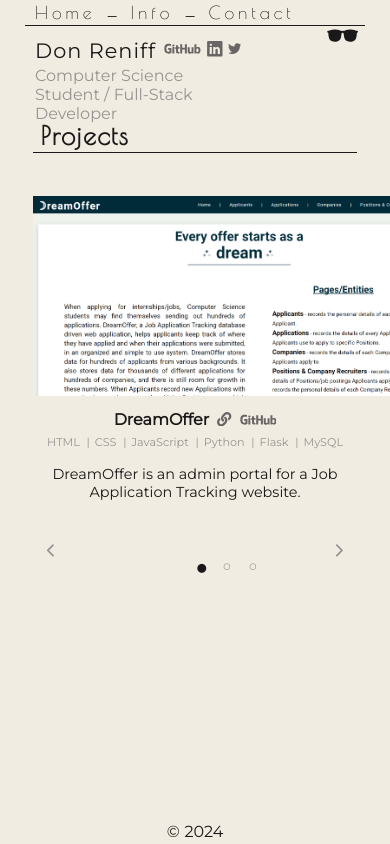
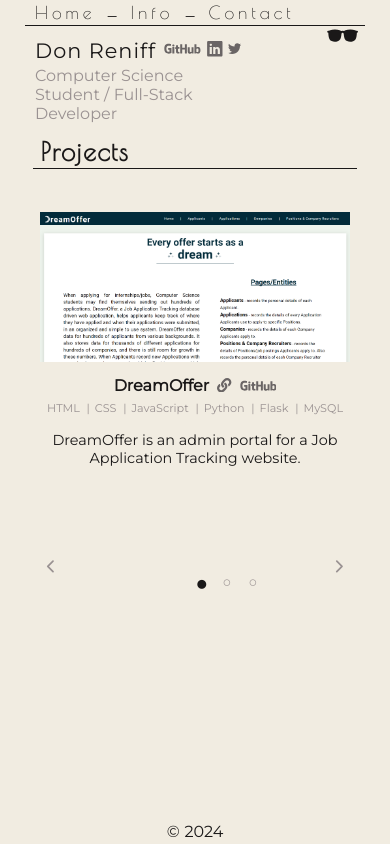
Before and after one commit to dreniff3/personal-portfolio, a React (Vite) app: page /projects in a window 390 px wide. Built offline with nearby package versions, Linux system fonts and the light colour scheme; a web font is replaced by a local one.

Commit message:
Adjust styles for phone screens

```diff
--- a/src/index.css
+++ b/src/index.css
@@ -270,8 +270,8 @@
 
 .modal {
   position: absolute;
-  top: 50%;
-  left: 50%;
+  top: 120%;
+  left: 45%;
   transform: translateX(-50%);
   z-index: 11;
   border-radius: 10px;
@@ -413,7 +413,7 @@
   display: flex;
   flex-direction: column;
   align-items: center;
-  padding-top: 2.5rem;
+  padding-top: 3.5rem;
 }
 
 @media screen and (min-width: 1100px) {
@@ -865,7 +865,7 @@
   display: flex;
   flex-direction: column;
   align-items: center;
-  padding-top: 2.5rem;
+  padding-top: 3.5rem;
 }
 
 @media screen and (min-width: 1100px) {
@@ -929,9 +929,15 @@
 
 .slider-img {
   width: fit-content;
-  height: 200px;
+  height: 150px;
   margin: 1rem 0 -0.5rem;
   object-fit: cover;
+}
+
+@media screen and (min-width: 650px) {
+  .slider-img {
+    height: 200px;
+  }
 }
 
 .slider-header {
```
